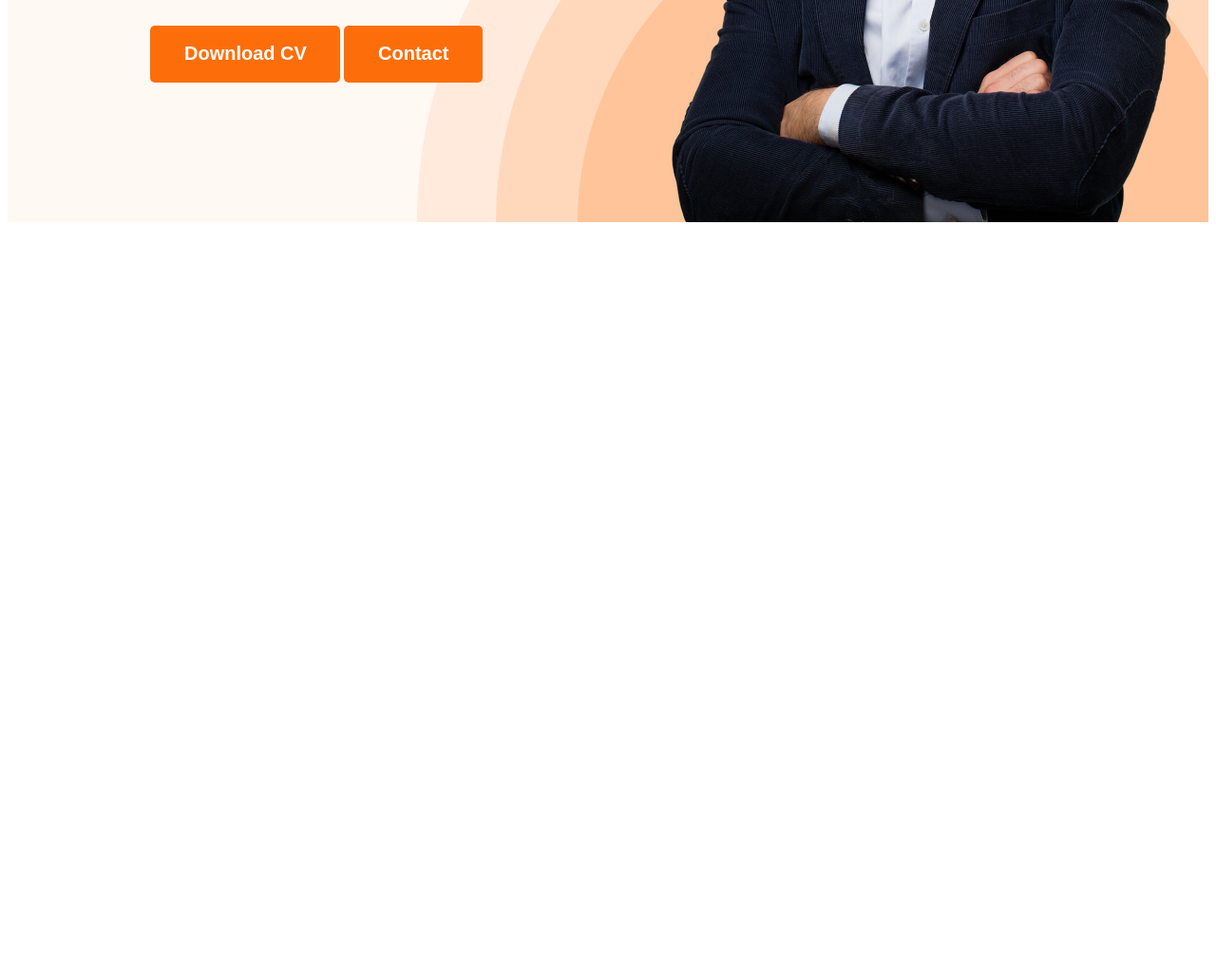
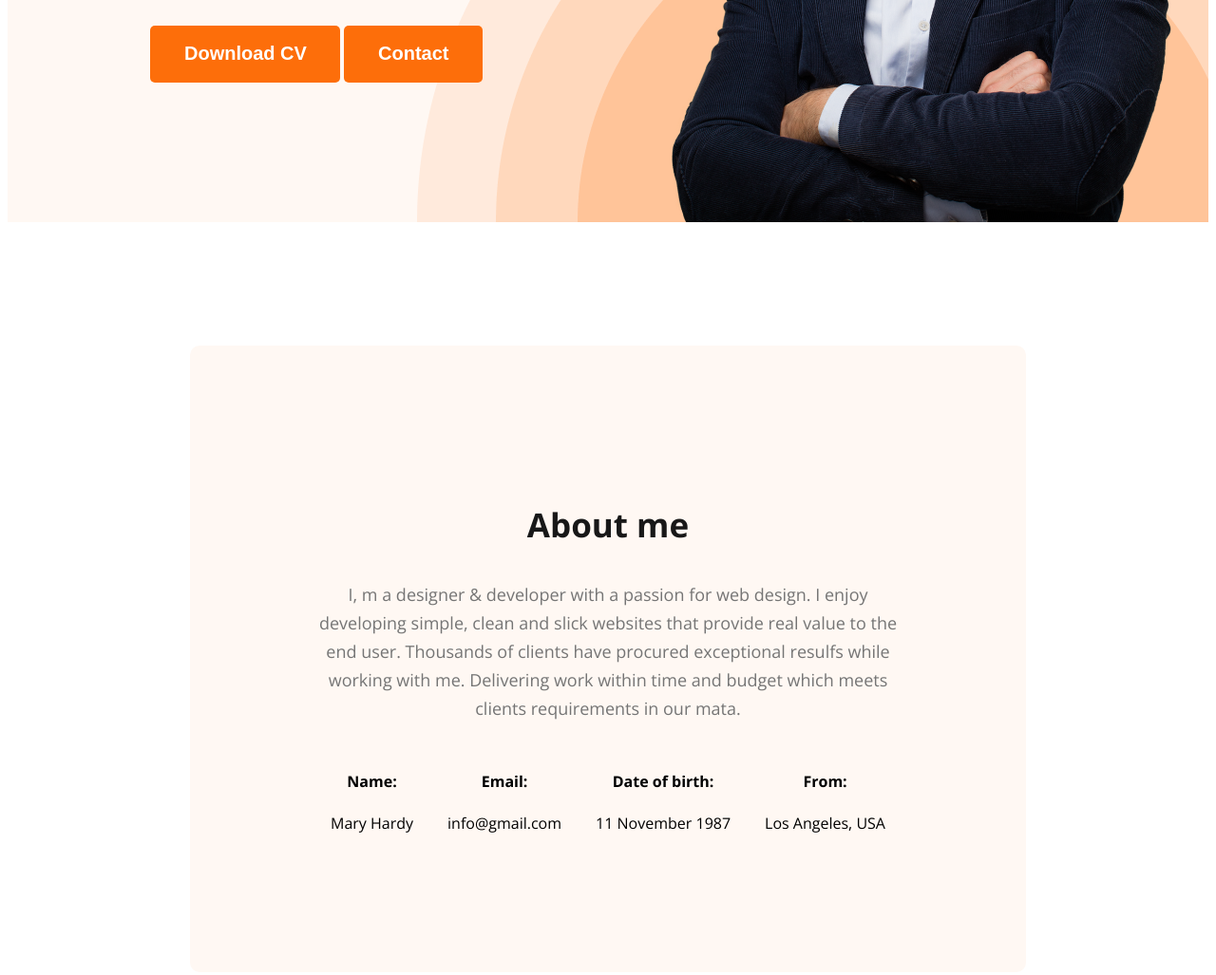
Before and after one commit to shihab4513/web-developer-portfolio, a plain HTML site: page index.html in a window 1280 px wide. Shown: the part 631-1658 px from the top of the page at 95% size. Before the commit the page ends 873 px from the top, so only its background shows below. Drawn offline with nearby package versions, Linux system fonts and the light colour scheme.

Commit message:
added section

```diff
--- a/index.html
+++ b/index.html
@@ -25,7 +25,8 @@
             <div class="banner-content">
                 <h3 class="banner-greeting">Hi, I am</h3>
                 <h1 class="banner-title">Mary Hardy</h1>
-                    <p style="margin-bottom: 30px;">Shot what able cold new see hold.Friendly as an betrayed formerly he. Morning because as to society behaved moments.</p>
+                <p style="margin-bottom: 30px;">Shot what able cold new see hold.Friendly as an betrayed formerly he.
+                    Morning because as to society behaved moments.</p>
                 <button class="btn-primary">Download CV</button>
                 <button class="btn-primary">Contact</button>
             </div>
@@ -33,7 +34,32 @@
         </div>
     </header>
     <main>
-
+        <section class="about">
+            <h3 class="section-title">About me</h3>
+            <p class="section-description">I, m a designer & developer with a passion for web design. I enjoy developing
+                simple, clean and slick websites that provide real value to the end user. Thousands of clients have
+                procured exceptional resulfs while working with me. Delivering work within time and budget which meets
+                clients requirements in our mata. </p>
+            <div class="about-info-container">
+                <!-- div.about.info*4>h4.info-title+p.info-description -->
+                <div class="about-info">
+                    <h4 class="info-title">Name:</h4>
+                    <p class="info-description">Mary Hardy</p>
+                </div>
+                <div class="about-info">
+                    <h4 class="info-title">Email:</h4>
+                    <p class="info-description">info@gmail.com</p>
+                </div>
+                <div class="about-info">
+                    <h4 class="info-title">Date of birth:</h4>
+                    <p class="info-description">11 November 1987</p>
+                </div>
+                <div class="about-info">
+                    <h4 class="info-title">From:</h4>
+                    <p class="info-description">Los Angeles, USA</p>
+                </div>
+            </div>
+        </section>
     </main>
     <footer>
 
--- a/styles/portfolio.css
+++ b/styles/portfolio.css
@@ -1,6 +1,27 @@
 /* common shared styles */
 body {
     font-family: 'Open Sans', sans-serif;
+}
+
+.section-title {
+    color: var(--Dark-01, #181818);
+    text-align: center;
+    font-size: 35px;
+    font-style: normal;
+    font-weight: 700;
+    line-height: normal;
+}
+
+.section-description {
+    color: var(--Dark-03, #757575);
+    text-align: center;
+
+    font-size: 18px;
+    font-style: normal;
+    font-weight: 400;
+    line-height: 30px;
+    margin-bottom: 30px;
+
 }
 
 /* nav related styles */
@@ -59,18 +80,22 @@ nav a {
     background-repeat: no-repeat;
     background-position: bottom right;
 }
-.banner{
+
+.banner {
     padding: 30px 30px 0px 150px;
     display: flex;
     align-items: center;
     justify-content: space-between;
 
 }
-.banner.profile-pic{
-     width: 584px;height: 676px;
-     margin-bottom: 0px;
+
+.banner.profile-pic {
+    width: 584px;
+    height: 676px;
+    margin-bottom: 0px;
 }
-.banner-greeting{
+
+.banner-greeting {
     font-size: 45px;
     font-style: normal;
     font-weight: 600;
@@ -78,16 +103,59 @@ nav a {
     color: var(--Dark-02, #474747);
     margin-bottom: 0px;
 }
-.banner-title{
+
+.banner-title {
     color: var(--Dark-01, #181818);
     font-size: 85px;
     font-style: normal;
     font-weight: 700;
     line-height: normal;
-    margin-top:5px;
+    margin-top: 5px;
     margin-bottom: 20px;
 }
-.banner-content{
+
+.banner-content {
     max-width: 585px;
 
 }
+
+/* Main section styles */
+main{
+    max-width: 1140px;
+    /* margin top-bottom=0 and left-right=auto, eventually it will take it in middle */
+    margin: 0 auto;
+}
+
+ /* .info-title{
+    color: var(--Dark-03, #757575);
+
+    font-size: 20px;
+    font-style: normal;
+    font-weight: 400;
+    line-height: 30px;
+} */
+ /* .info-description{
+    color: var(--Dark-02, #474747);
+    font-size: 20px;
+    font-style: normal;
+    font-weight: 700;
+    line-height: 30px;
+
+}  */
+.about-info-container{
+    display: flex;
+    justify-content: space-around;
+}
+
+/* About Section styles */
+.about {
+
+    border-radius: 10px;
+    background: #FFF8F3;
+    padding: 130px;
+    margin: 130px;
+
+}
+.about-info{
+    text-align: center;
+}
```
Lines whose indentation alone changed are shown as unchanged.
